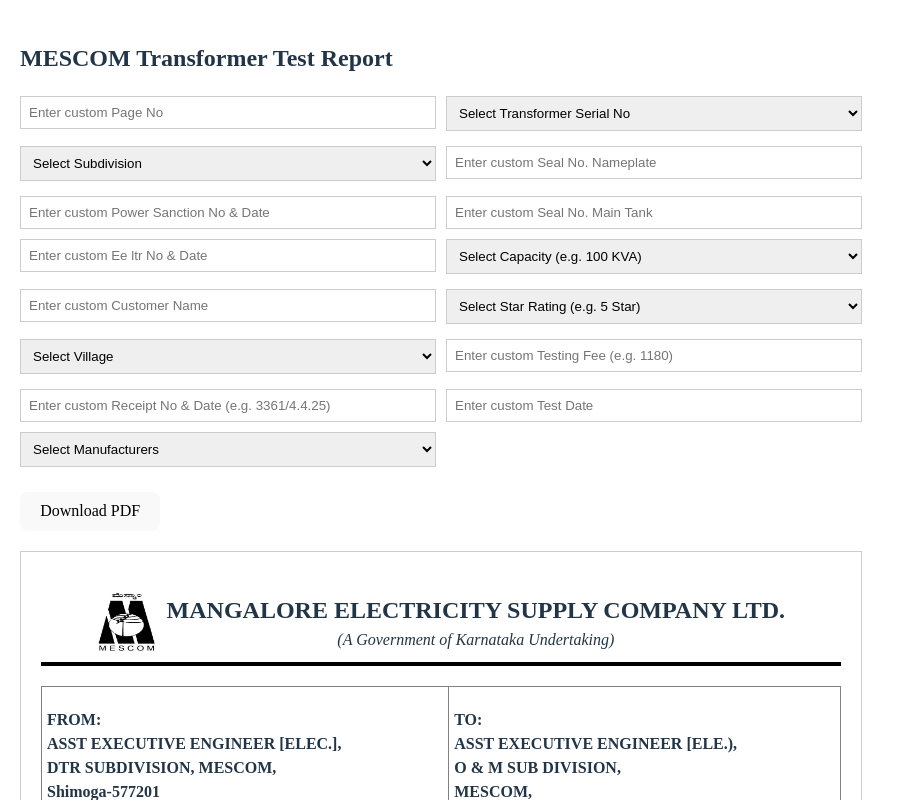
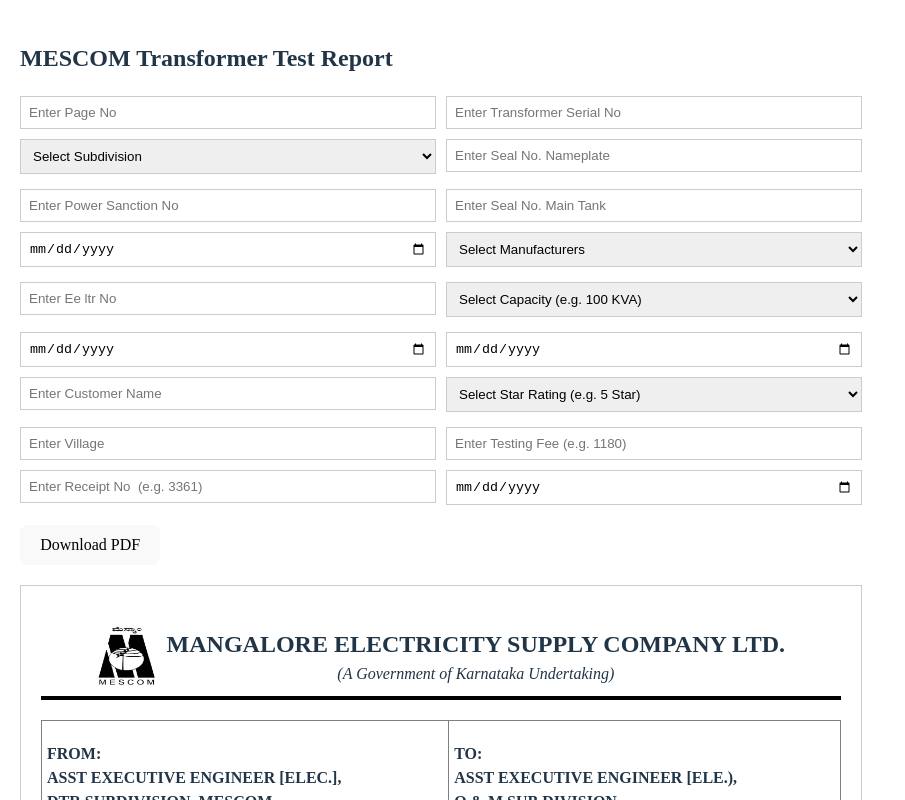
Before and after one commit to Jayanth2017/form, a React (Vite) app: page / in a window 1280 px wide. Shown: the top 800 px of the page, without its empty margins (0-905 px from the left). Built offline with nearby package versions, Linux system fonts and the light colour scheme.

Commit message:
Initial commit

```diff
--- a/src/components/FormGenerator.jsx
+++ b/src/components/FormGenerator.jsx
@@ -20,6 +20,9 @@
     testDate: '',
     fee: '',
     receipt: '',
+    reseptdate:'',
+    powerstationdate: '',
+    eltrdate: '',
     customer: '',
     village: '',
     sanctionLetter: '',
@@ -29,6 +32,10 @@
 
   const [errors, setErrors] = useState({});
   const [formSubmitted, setFormSubmitted] = useState(false);
+  const [customInputs, setCustomInputs] = useState({});
+  const [customSelected, setCustomSelected] = useState({});
+
+
 
 
 
@@ -69,7 +76,7 @@
     const pdfWidth = pdf.internal.pageSize.getWidth();
     const pdfHeight = (canvas.height * pdfWidth) / canvas.width;
     pdf.addImage(imgData, 'PNG', 0, 0, pdfWidth, pdfHeight);
-    pdf.save('mescom-report.pdf');
+    pdf.save(data.pageno+'.pdf');
   };
   const dropdownOptions = {
     place: ['SHIMOGA RSD', 'SHIMOGA CSD-1', 'SHIMOGA CSD-2', 'SHIMOGA CSD-3', 'THIRTHAHALLI','KUMSI','SHIKARIPURA',
@@ -79,8 +86,8 @@
     starRating: [ '3 Star', '4 Star', '5 Star'],
 
     manufacturer: ['Nagashree enterprises', 'R V Transformers','Chaitanya electric company' ,'Sreenevaasa concret products'],
-    serialNumber: ['TR001', 'TR002', 'TR003'],
-    village: ['Kadur', 'Hosadurga', 'Tarikere', 'Ajjampura'],
+
+
   };
 
 
@@ -93,17 +100,20 @@
                                 serialNumber: 'Transformer Serial No',
           place: 'Subdivision',
                                 sealNameplate: 'Seal No. Nameplate',
-          sanctionLetter: 'Power Sanction No & Date',
+          sanctionLetter: 'Power Sanction No',
                                 sealMainTank: 'Seal No. Main Tank',
-          eeLetter: 'Ee ltr No & Date',
+           powerstationdate: 'Power Sanction Date',
+                                manufacturer: 'Manufacturers',
+          eeLetter: 'Ee ltr No ',
                                 capacity: 'Capacity (e.g. 100 KVA)',
+          eltrdate: 'Ee ltr Date',
+                                 testDate: 'Test Date',
           customer: 'Customer Name',
                               starRating: 'Star Rating (e.g. 5 Star)',
           village: 'Village',
                              fee: 'Testing Fee (e.g. 1180)',
-          receipt: 'Receipt No & Date (e.g. 3361/4.4.25)',
-                              testDate: 'Test Date',
-          manufacturer: 'Manufacturers',
+          receipt: 'Receipt No  (e.g. 3361)',
+                             reseptdate:'Receipt Date (e.g. 4.4.25)',
 
 
 
@@ -116,8 +126,17 @@
   <div style={{ display: 'flex', flexDirection: 'column' }}>
     <select
       name={name}
-      value={data[name]}
-      onChange={handleChange}
+      value={customSelected[name] ? 'custom' : data[name]}
+      onChange={(e) => {
+        const value = e.target.value;
+        if (value === 'custom') {
+          setCustomSelected({ ...customSelected, [name]: true });
+          setData({ ...data, [name]: '' });
+        } else {
+          setCustomSelected({ ...customSelected, [name]: false });
+          setData({ ...data, [name]: value });
+        }
+      }}
       style={{
         padding: '8px',
         border: errors[name] ? '1px solid red' : '1px solid #ccc',
@@ -130,12 +149,17 @@
       ))}
       <option value="custom">Other (Type manually)</option>
     </select>
-    {data[name] === 'custom' && (
+    {customSelected[name] && (
       <input
         type="text"
         placeholder={`Enter custom ${label}`}
+        value={customInputs[name] || ''}
+        onChange={(e) => {
+          const value = e.target.value;
+          setCustomInputs({ ...customInputs, [name]: value });
+          setData({ ...data, [name]: value });
+        }}
         name={name}
-        onChange={handleChange}
         style={{
           padding: '8px',
           border: errors[name] ? '1px solid red' : '1px solid #ccc',
@@ -144,11 +168,11 @@
     )}
   </div>
 ) : (
-
   <input
-        type="text"
-        placeholder={`Enter custom ${label}`}
+    type={name.toLowerCase().includes('date') ? 'date' : 'text'}
+    placeholder={`Enter ${label}`}
     name={name}
+    value={data[name]}
     onChange={handleChange}
     style={{
       padding: '8px',
```
Lines whose indentation alone changed are shown as unchanged.
